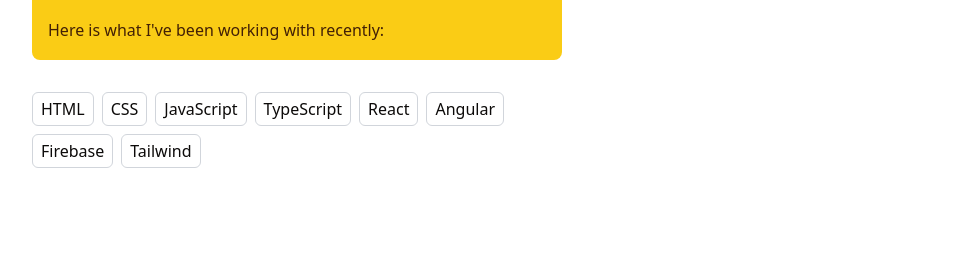
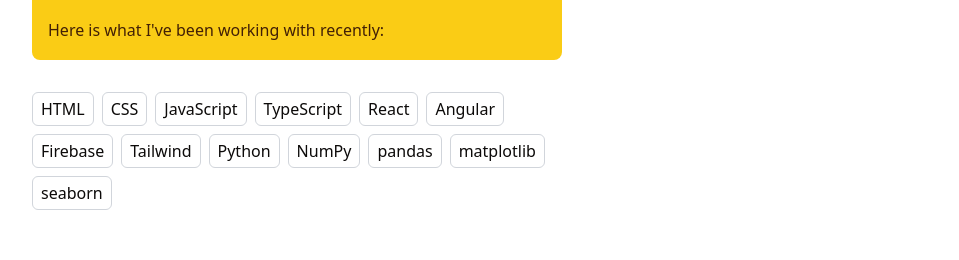
Before and after one commit to SRStoyanov/SRStoyanov.github.io, a Next.js app: page / in a window 1280 px wide. Shown: the part 1520-1780 px from the top of the page, without its empty margins (160-1119 px from the left). Built offline with nearby package versions, Linux system fonts and the light colour scheme.

Commit message:
updated tech stack

```diff
--- a/components/About.tsx
+++ b/components/About.tsx
@@ -106,6 +106,21 @@
             <li className="inline-flex border border-gray-300 rounded-md px-2 py-1 mr-2">
               Tailwind
             </li>
+            <li className="inline-flex border border-gray-300 rounded-md px-2 py-1 mr-2">
+              Python
+            </li>
+            <li className="inline-flex border border-gray-300 rounded-md px-2 py-1 mr-2">
+              NumPy
+            </li>
+            <li className="inline-flex border border-gray-300 rounded-md px-2 py-1 mr-2">
+              pandas
+            </li>
+            <li className="inline-flex border border-gray-300 rounded-md px-2 py-1 mr-2">
+              matplotlib
+            </li>
+            <li className="inline-flex border border-gray-300 rounded-md px-2 py-1 mr-2">
+              seaborn
+            </li>
           </ul>
         </div>
         <div className="w-full md:w-2/5 md:ml-3 rounded-lg overflow-hidden">
```
